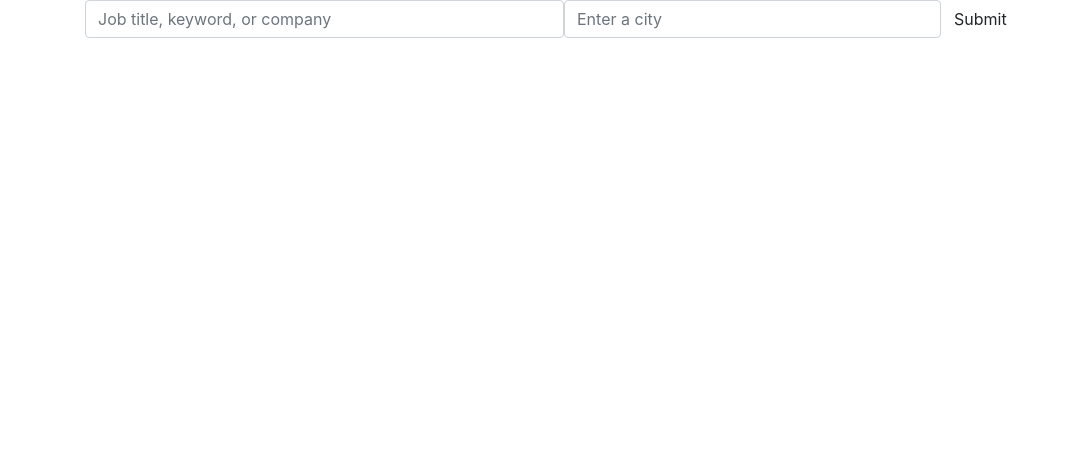
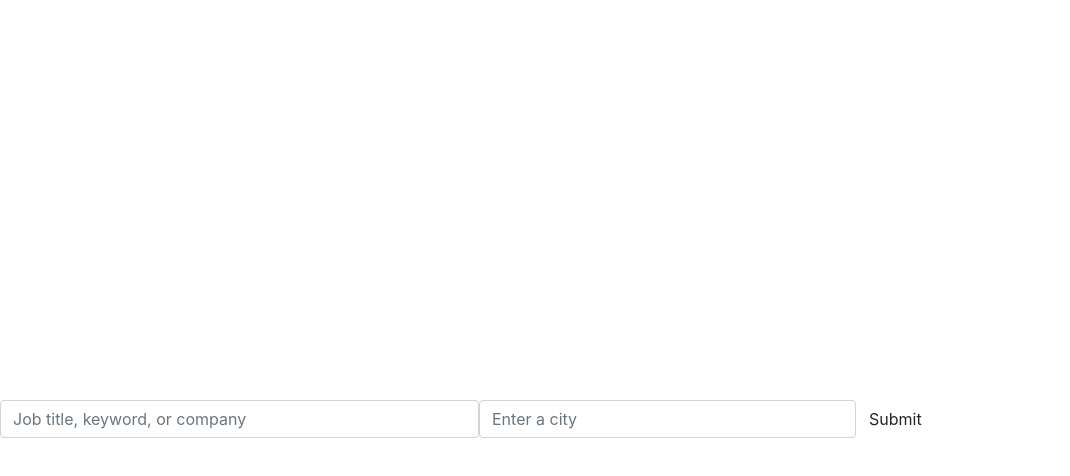
Before and after one commit to alvinscheng/hire-me, a website: page public/index.html in a window 1280 px wide. Shown: the whole page, without its empty margins (0-1070 px from the left). Drawn offline with nearby package versions, Linux system fonts and the light colour scheme; some packages are replaced by stand-ins of ours.

Commit message:
Search form is in middle of page before first search. #2

```diff
--- a/public/index.html
+++ b/public/index.html
@@ -7,7 +7,7 @@
     <link rel="stylesheet" href="styles.css"/>
   </head>
   <body>
-    <div class="container">
+    <div id="job-search-container" class="home">
       <form id="job-search" class="form-inline">
         <input id="job-input" type="text" class="form-control" size="40" placeholder="Job title, keyword, or company"/>
         <input id="city-input" type="text" class="form-control" size="30" placeholder="Enter a city"/>
--- a/public/main.js
+++ b/public/main.js
@@ -1,5 +1,6 @@
 const $listings = document.querySelector('#listings')
 const $jobSearch = document.querySelector('#job-search')
+const $jobSearchContainer = document.querySelector('#job-search-container')
 
 $jobSearch.addEventListener('submit', () => {
   event.preventDefault()
@@ -17,6 +18,7 @@ $jobSearch.addEventListener('submit', () => {
     })
     .then(listings => {
       $listings.innerHTML = ''
+      $jobSearchContainer.classList.remove('home')
       listings
         .map(listing => (renderListing(listing)))
         .forEach($listing => $listings.appendChild($listing))
--- a/public/styles.css
+++ b/public/styles.css
@@ -2,3 +2,14 @@
   margin: 0;
   box-sizing: border-box;
 }
+
+.home {
+  position: absolute;
+  top: 50vh;
+  margin: auto;
+  width: 100%;
+}
+
+#job-search {
+  text-align: center;
+}
```
